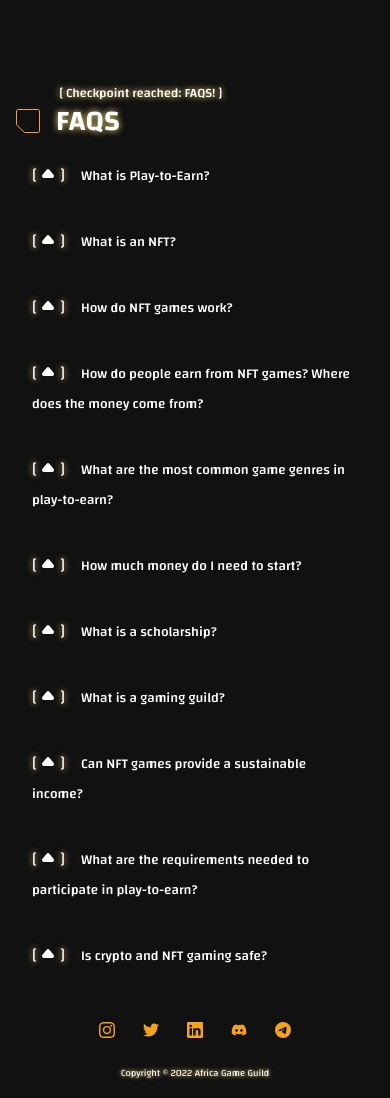
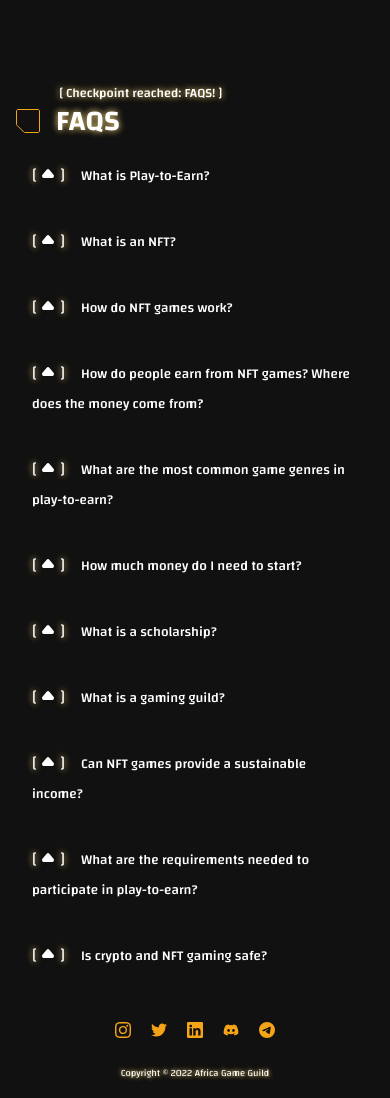
Before and after one commit to jeoffreyduke/agg, a Next.js app: page / in a window 390 px wide. Shown: the part 4387-5485 px from the top of the page. Built offline with nearby package versions, Linux system fonts and the light colour scheme.

Commit message:
fixed social icons width

```diff
--- a/styles/Footer.module.css
+++ b/styles/Footer.module.css
@@ -33,6 +33,10 @@
 }
 
 @media (max-width: 480px) {
+  .socials {
+    width: 10rem;
+  }
+
   .socialIcon {
     height: 16px;
     width: 16px;
```
